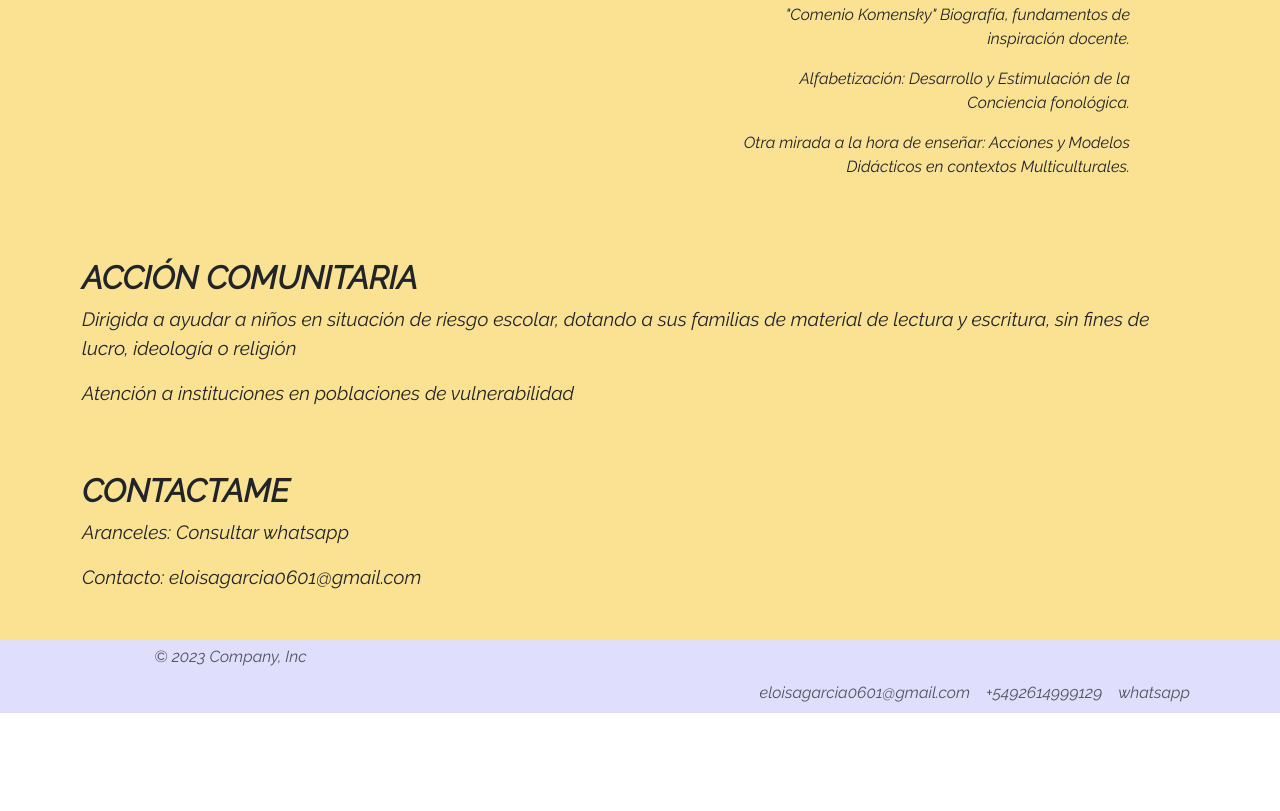
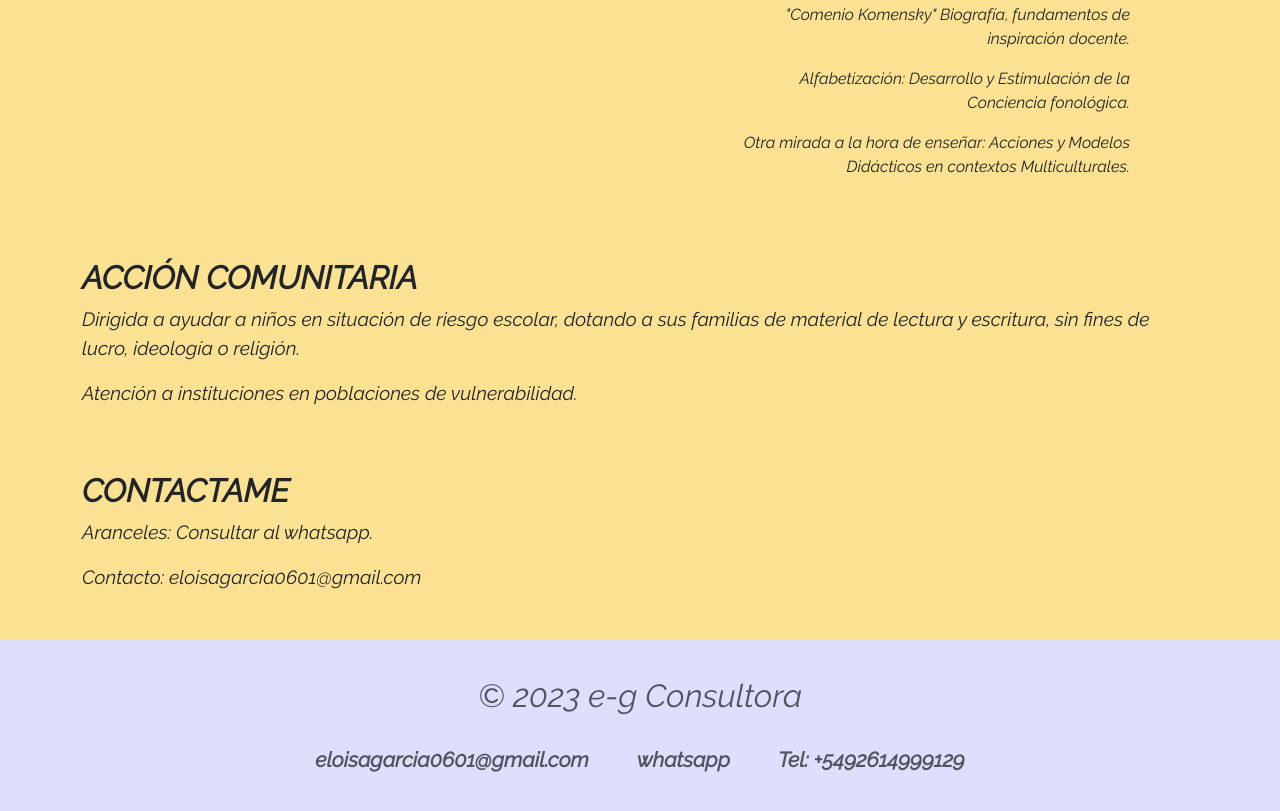
Before and after one commit to AmadeoSerio/Eloisa_Garcia, a website: page index.html in a window 1280 px wide. Shown: the part 1133-1944 px from the top of the page. Before the commit the page ends 1846 px from the top, so only its background shows below. Drawn offline with nearby package versions, Linux system fonts and the light colour scheme.

Commit message:
arreglé el footer

```diff
--- a/index.html
+++ b/index.html
@@ -67,7 +67,7 @@
         <div class="marca container">
             <h1> e-g Consultora </h1>
             <p>Es un organismo cuyo objetivo es brindar servicios educativos que colaboren en elevar los
-                estándares de calidad en los procesos de enseñanza y de aprendizaje</p>
+                estándares de calidad en los procesos de enseñanza y de aprendizaje.</p>
         </div>
 
         <div class="padres container">
@@ -101,33 +101,26 @@
         <div class="comunitariaIndex container">
             <h4> Acción comunitaria </h4>
             <p> Dirigida a ayudar a niños en situación de riesgo escolar, dotando a sus familias
-                de material de lectura y escritura, sin fines de lucro, ideología o religión </p>
-            <p>Atención a instituciones en poblaciones de vulnerabilidad</p>
+                de material de lectura y escritura, sin fines de lucro, ideología o religión. </p>
+            <p>Atención a instituciones en poblaciones de vulnerabilidad.</p>
         </div>
 
         <div class="contacto container">
             <h5>Contactame</h5>
-            <p>Aranceles: Consultar whatsapp</p>
+            <p>Aranceles: Consultar al whatsapp.</p>
             <p>Contacto: eloisagarcia0601@gmail.com</p>
         </div>
 
     </main>
 
-    <footer class="d-flex flex-wrap justify-content-between align-items-center border-top">
-        <p class="col-md-4 mb-0 text-body-secondary container">© 2023 Company, Inc</p>
+    <footer class="d-flex footer">
+        <p class="text-body-secondary">© 2023 e-g Consultora</p>
 
-        <a href="/"
-            class="col-md-4 d-flex align-items-center justify-content-center mb-3 mb-md-0 me-md-auto link-body-emphasis text-decoration-none">
-            <svg class="bi me-2" width="40" height="32">
-                <use xlink:href="#bootstrap"></use>
-            </svg>
-        </a>
-
-        <ul class="nav justify-content-end container">
-            <li class="nav-item"><a href="#" class="nav-link px-2 text-body-secondary">eloisagarcia0601@gmail.com</a>
+        <ul class="nav">
+            <li class="nav-item"><a class="nav-link px-2 text-body-secondary">eloisagarcia0601@gmail.com</a>
             </li>
-            <li class="nav-item"><a href="#" class="nav-link px-2 text-body-secondary">+5492614999129</a></li>
             <li class="nav-item"><a href="#" class="nav-link px-2 text-body-secondary">whatsapp</a></li>
+            <li class="nav-item"><a class="nav-link px-2 text-body-secondary">Tel: +5492614999129</a></li>
         </ul>
     </footer>
 
--- a/scss/layout/_index.scss
+++ b/scss/layout/_index.scss
@@ -108,3 +108,23 @@ main {
         }
     }
 }
+
+.footer{
+    padding-top: 2rem;
+    flex-direction: column;
+    justify-content: center;
+    align-items: center;
+    padding-bottom: 2rem;
+
+    p {
+        font-size: 2rem;
+    }
+
+    ul{
+        li{
+            font-size: 1.3rem;
+            font-weight: bolder;
+            padding: 0 1rem;
+        }
+    }
+}
```
Also changed, not shown: css/style.css, 1 other file.
